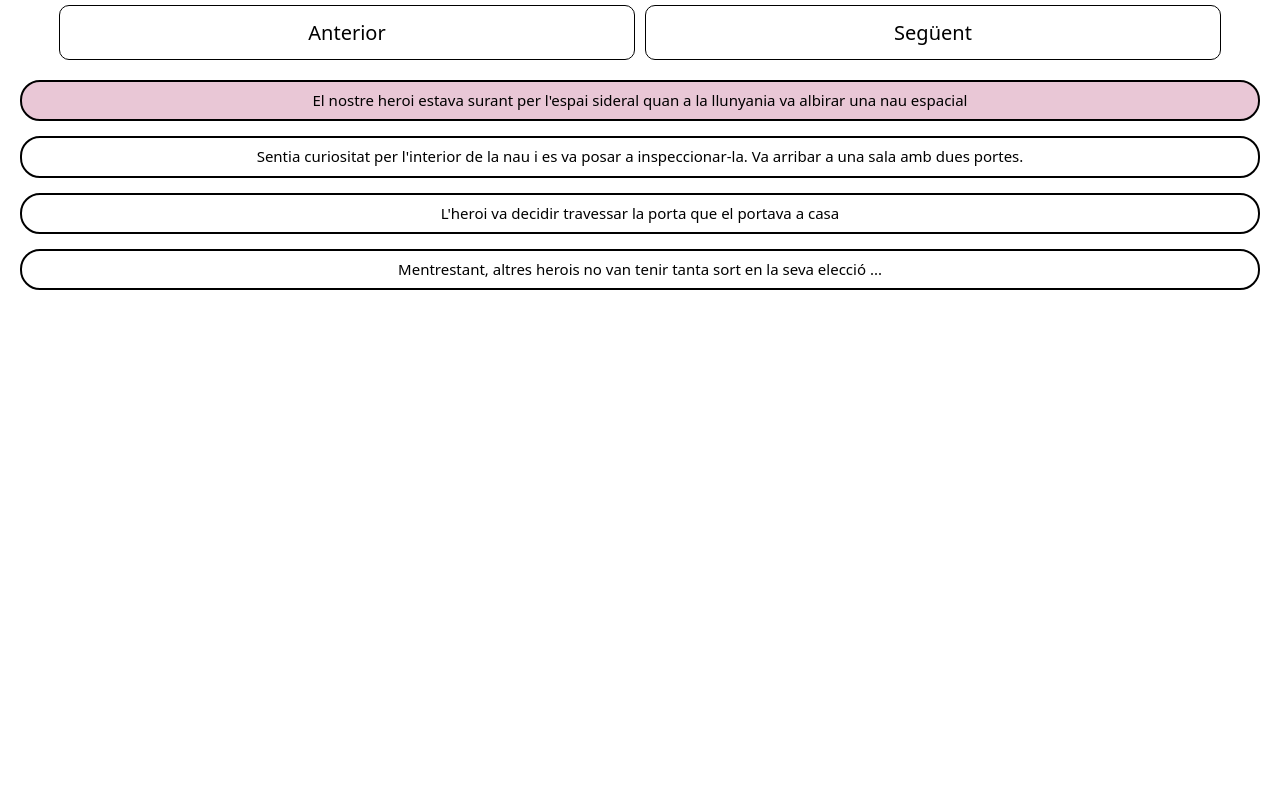
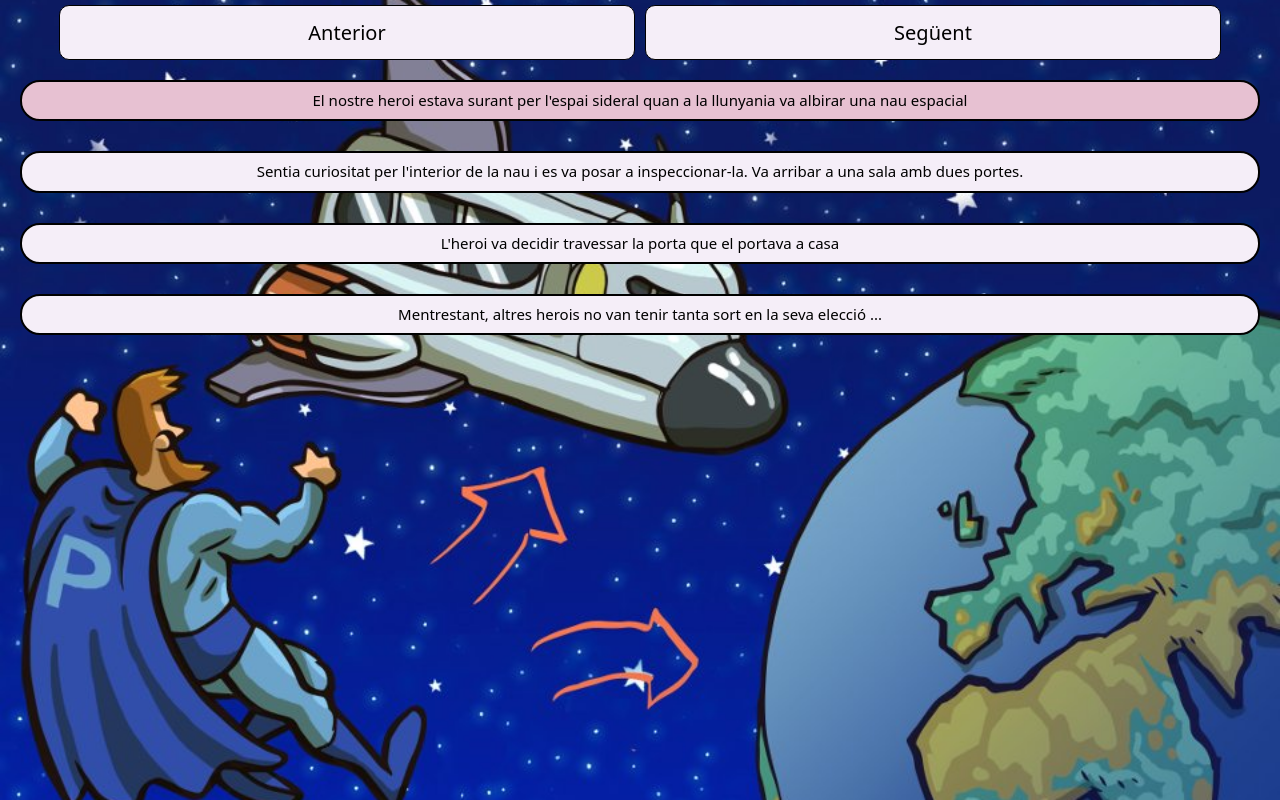
Before and after one commit to PamelaSCB/Sprint6, a React (Create React App) app: page / in a window 1280 px wide. Both pictures are taken after a click on the element "Començar". Built offline with nearby package versions, Linux system fonts and the light colour scheme.

Commit message:
Ejercicio 6

```diff
--- a/src/App.css
+++ /dev/null
@@ -1,3 +0,0 @@
-.App {
-  font-size: 1.6rem;
-}
--- a/src/App.jsx
+++ b/src/App.jsx
@@ -1,38 +1,39 @@
 import NormalizeModern from "./components/NormalizeModern";
-import { Escena } from "./components/escena/Escena";
-import { historyText } from "./data/historyText";
-import { Botones } from "./components/botones/Botones";
 import { useState } from "react";
-import { Welcome } from "./components/bienvenida/Bienvenida";
+import { history } from "./data/History";
+import { Escena } from "./components/Escena/Escena";
+import { Botones } from "./components/Botones/Botones";
+import { Welcome } from "./components/Bienvenida/Bienvenida";
+import { StyledHistory } from "./components/GlobalStyles/History.styled";
 
 function App() {
   const [position, setPosition] = useState(1);
+  const [welcomePage, setPage] = useState(true);
 
   const activeNext = () =>
-    position !== historyText.length && setPosition((position) => position + 1);
+    position !== history.length && setPosition((position) => position + 1);
 
   const activeBack = () =>
     position !== 1 && setPosition((position) => position - 1);
 
-  const [welcomePage, setPage] = useState(true);
   const nextPage = () => {
     setPage(false);
   };
 
-  return welcomePage === true ? (
-    <Welcome següent={nextPage} />
-  ) : (
-    <div className="App">
+  return (
+    <div>
       <NormalizeModern />
-
-      <Botones activeBack={activeBack} activeNext={activeNext} />
-      {historyText.map((element) => (
-        <Escena
-          key={element.id}
-          text={element.text}
-          isActive={element.id === position}
-        />
-      ))}
+      {welcomePage === true ? (
+        <>
+          <Welcome següent={nextPage} />
+        </>
+      ) : (
+        <>
+          <StyledHistory history={history} position={position} />
+          <Botones activeBack={activeBack} activeNext={activeNext} />
+          <Escena history={history} position={position} />
+        </>
+      )}
     </div>
   );
 }
--- /dev/null
+++ b/src/components/GlobalStyles/History.styled.js
@@ -0,0 +1,15 @@
+import { createGlobalStyle } from "styled-components";
+
+export const StyledHistory = createGlobalStyle`
+
+body {
+    background-image: url(${({ history, position }) =>
+      history[position - 1].img});
+    background-position: center;
+    background-attachment : fixed;
+    background-size:cover;
+    background-repeat: no-repeat;
+
+}
+
+`;
--- a/src/components/bienvenida/Bienvenida.jsx
+++ b/src/components/bienvenida/Bienvenida.jsx
@@ -11,8 +11,8 @@ export const Welcome = ({ següent }) => {
   return (
     <>
       <StyledWelcome />
-      <StyledContainer className="container">
-        <WelcomeText className="cointainer-text">
+      <StyledContainer>
+        <WelcomeText>
           <h1> Benvingut al Projecte React- Sprint 6 </h1>
           <p>
             En aquet projecte es tracta de desenvolupar un tutorial, en el qual,
@@ -21,10 +21,8 @@ export const Welcome = ({ següent }) => {
           </p>
         </WelcomeText>
 
-        <ImgS className="imgSprint6" src={imagenSprint6} alt="fotosprint6" />
-        <ButtonsS onClick={següent} className="welcomeButton">
-          Començar
-        </ButtonsS>
+        <ImgS src={imagenSprint6} alt="fotosprint6" />
+        <ButtonsS onClick={següent}>Començar</ButtonsS>
       </StyledContainer>
     </>
   );
--- a/src/components/bienvenida/Bienvenida.styled.js
+++ b/src/components/bienvenida/Bienvenida.styled.js
@@ -1,22 +1,21 @@
 import styled from "styled-components";
 import { createGlobalStyle } from "styled-components";
 import imagenFondo from "../../assets/img_welcome/fondo-galaxia-espacial.jpg";
-import { StyleButtons } from "../botones/Botones.styled";
+import { StyleButtons } from "../Botones/Botones.styled";
 
 export const StyledWelcome = createGlobalStyle`
-body {
+
 background: url(${imagenFondo});
 background-position: center;
 background-attachment:fixed;
 background-size: cover;
 background-repeat: no-repeat;
-}
 `;
+
 export const StyledContainer = styled.div`
   position: relative;
   top: 50%;
-  left: 20%;
-  rigth: 20%;
+  left: 25%;
   transform: traslate(-50%, -50%);
   padding: 4rem;
   background-color: #fff;
@@ -36,8 +35,9 @@ export const WelcomeText = styled.div`
 
   & h1 {
     margin-bottom: 2.5rem;
-    font-size: 3.5rem;
+    font-size: 3rem;
   }
+
   & p {
     margin: 2rem 0;
     font-size: 1.8rem;
@@ -50,8 +50,8 @@ width:60%;
 object-fit:scale-down;
 border:.2rem solid #000;
 border-radius: 1rem:
+`;
 
-`;
 export const ButtonsS = styled(StyleButtons)`
   width: 25vw;
   padding: 0.5rem;
--- a/src/components/botones/Botones.styled.js
+++ b/src/components/botones/Botones.styled.js
@@ -14,6 +14,7 @@ export const StyleButtons = styled.div`
   font-size: 2rem;
   border: 0.1rem solid #000;
   border-radius: 1rem;
+  background-color: #f5eef8;
 
   &:hover {
     background-color: #e7c1d2;
--- a/src/components/escena/Escena.jsx
+++ b/src/components/escena/Escena.jsx
@@ -1,10 +1,15 @@
-import { StyledEscenas } from "./Escena.styled";
+import { DivEscenas, StyledEscenas } from "./Escena.styled";
 
-export const Escena = ({ isActive, text }) => (
-  <StyledEscenas
-    className={`
-"text" ${isActive ? "activeFund" : ""}`}
-  >
-    {text}
-  </StyledEscenas>
+export const Escena = ({ history, position }) => (
+  <DivEscenas>
+    {history.map((element) => (
+      <StyledEscenas
+        key={element.id}
+        className={`
+        ${position === element.id ? "activeFund" : ""}`}
+      >
+        {element.text}
+      </StyledEscenas>
+    ))}
+  </DivEscenas>
 );
--- a/src/components/escena/Escena.styled.js
+++ b/src/components/escena/Escena.styled.js
@@ -7,8 +7,14 @@ export const StyledEscenas = styled.div`
   text-align: center;
   border: 0.2rem solid #000;
   border-radius: 2rem;
+  background-color: #f5eef8;
 
   &.activeFund {
-    background-color: #e9c7d6;
+    background-color: #e7c1d2;
   }
 `;
+
+export const DivEscenas = styled.div`
+  display: flex;
+  flex-direction: column;
+`;
--- a/src/data/historyText.js
+++ b/src/data/History.js
@@ -1,18 +1,27 @@
-export const historyText = [
+import imagen1 from "../assets/img/1.jpg";
+import imagen2 from "../assets/img/2.jpg";
+import imagen3 from "../assets/img/3.jpg";
+import imagen4 from "../assets/img/4.jpg";
+
+export const history = [
   {
     id: 1,
     text: "El nostre heroi estava surant per l'espai sideral quan a la llunyania va albirar una nau espacial",
+    img: imagen1,
   },
   {
     id: 2,
     text: "Sentia curiositat per l'interior de la nau i es va posar a inspeccionar-la. Va arribar a una sala amb dues portes.",
+    img: imagen2,
   },
   {
     id: 3,
     text: "L'heroi va decidir travessar la porta que el portava a casa",
+    img: imagen3,
   },
   {
     id: 4,
     text: "Mentrestant, altres herois no van tenir tanta sort en la seva elecció ...",
+    img: imagen4,
   },
 ];
```
